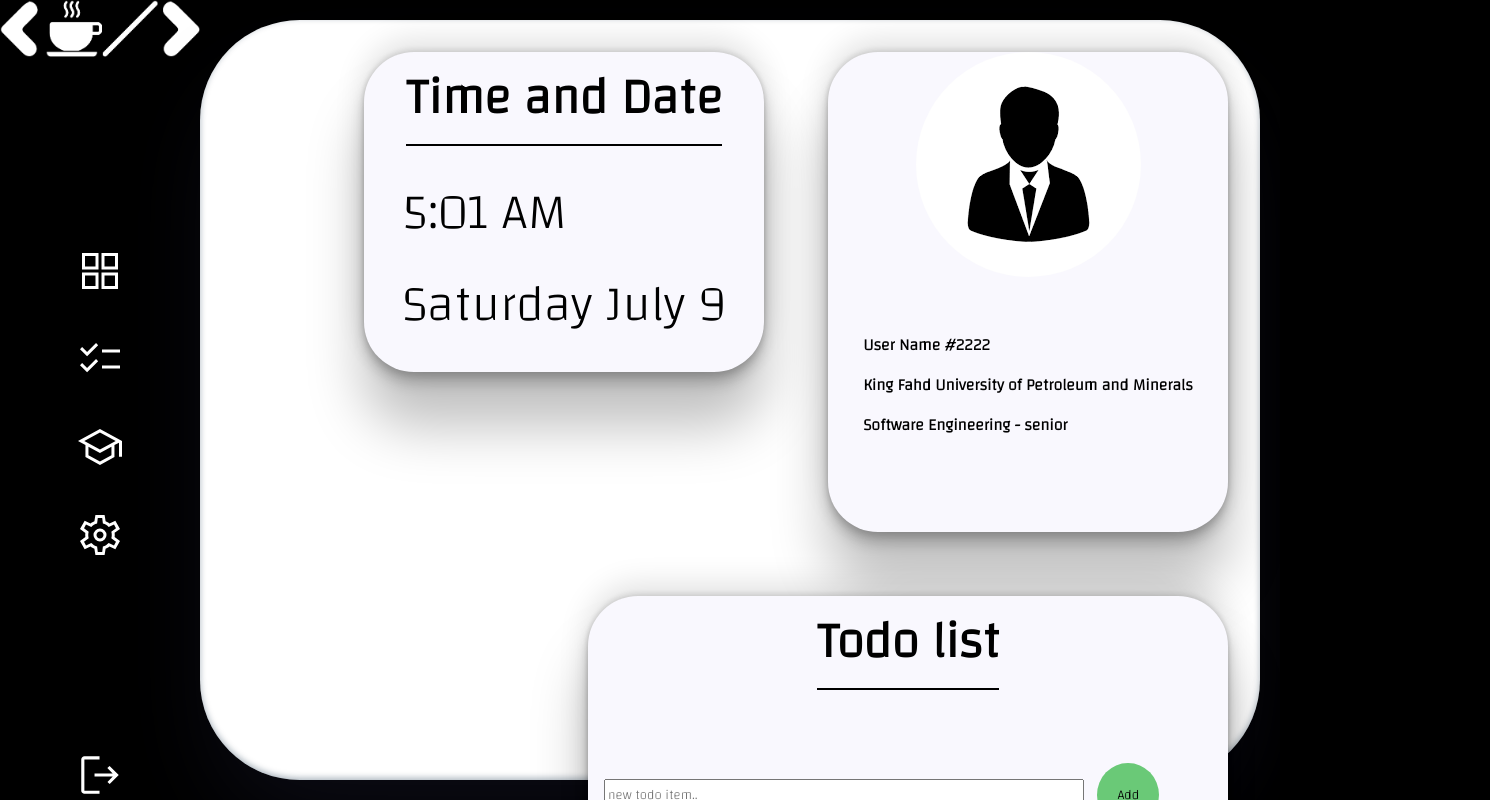
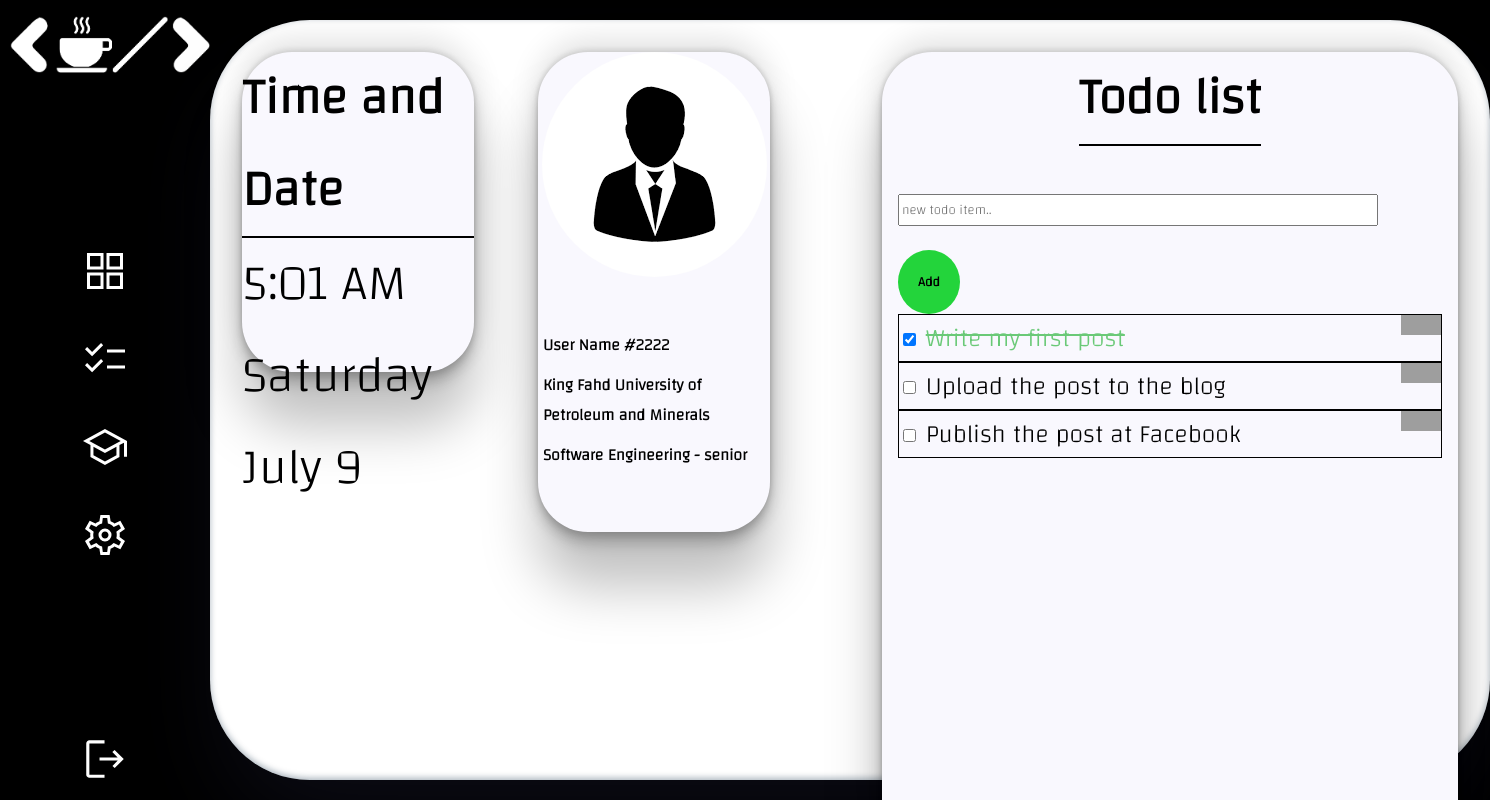
Before and after one commit to Batouq/WebCompetetion, a Svelte app: page / in a window 1280 px wide. Shown: the top 800 px of the page, 1490 px wide, since content can reach past the window. Built offline with nearby package versions, Linux system fonts and the light colour scheme; grey boxes are pictures that could not be loaded.

Commit message:
final touches
last update

```diff
--- a/src/App.svelte
+++ b/src/App.svelte
@@ -9,9 +9,9 @@
   <div class="container">
     <Nav />
     <div class="thepages-containers">
+      <TodoPreview />
       <Profile />
       <Watch />
-      <TodoPreview />
     </div>
   </div>
 </main>
@@ -26,7 +26,7 @@
     background-color: white;
     display: flex;
     flex-direction: row-reverse;
-    flex-wrap: wrap;
+    flex-wrap: nowrap;
     border-radius: 100px;
     margin-top: 20px;
     margin-right: 20px;
--- a/src/components/Nav.svelte
+++ b/src/components/Nav.svelte
@@ -10,10 +10,12 @@
 <nav class="nav--container">
   <img class="logo " src={logo} alt="" />
   <ul class="list--container">
-    <li class="list--item"><img class="svg" src={grid} alt="grid" /></li>
-    <li class="list--item"><img class="svg" src={todo} alt="" /></li>
-    <li class="list--item"><img class="svg" src={school} alt="" /></li>
-    <li class="list--item"><img class="svg" src={setting} alt="setting" /></li>
+    <li class="list--item"><img class="hoverr svg" src={grid} alt="grid" /></li>
+    <li class="list--item"><img class="hoverr svg" src={todo} alt="" /></li>
+    <li class="list--item"><img class="hoverr svg" src={school} alt="" /></li>
+    <li class="list--item">
+      <img class="svg hoverr" src={setting} alt="setting" />
+    </li>
   </ul>
   <img class="logout svg" {src} alt="sign out" />
 </nav>
@@ -25,9 +27,14 @@
   }
   .logo {
     width: 200px;
+    padding-top: 1rem;
+    padding-left: 10px;
     cursor: pointer;
   }
-
+  .hoverr:hover {
+    filter: brightness(0) saturate(100%) invert(40%) sepia(68%) saturate(1482%)
+      hue-rotate(100deg) brightness(126%) contrast(125%);
+  }
   .list--item {
     display: flex;
     cursor: pointer;
@@ -39,7 +46,12 @@
   .logout {
     align-self: center;
     width: 50px;
+    padding-bottom: 1rem;
     cursor: pointer;
+  }
+  .logout:hover {
+    filter: brightness(0) saturate(100%) invert(16%) sepia(89%) saturate(7487%)
+      hue-rotate(359deg) brightness(108%) contrast(111%);
   }
   li {
     list-style: none;
--- a/src/components/Todo--preview--item.svelte
+++ b/src/components/Todo--preview--item.svelte
@@ -26,11 +26,7 @@
     type="text"
     placeholder="new todo item.."
   />
-  <button
-    style="border:none ; background-color: #6AC977; width: fit-content;
-padding: 20px 20px; border-radius: 50%;"
-    on:click={addToList}>Add</button
-  >
+  <button class="addbtn" on:click={addToList(newItem)}>Add</button>
 
   <br />
   {#each todoList as item, index}
@@ -53,7 +49,19 @@ padding: 20px 20px; border-radius: 50%;"
 </div>
 
 <style>
-  .trash{
+  .addbtn {
+    font-weight: bold;
+    cursor: pointer;
+    border: none;
+    background-color: #23d43b;
+    width: fit-content;
+    padding: 20px 20px;
+    border-radius: 50%;
+  }
+  .addbtn:hover {
+    transform: scale(1.1);
+  }
+  .trash {
     margin: auto auto;
   }
   .trash:hover {
```
